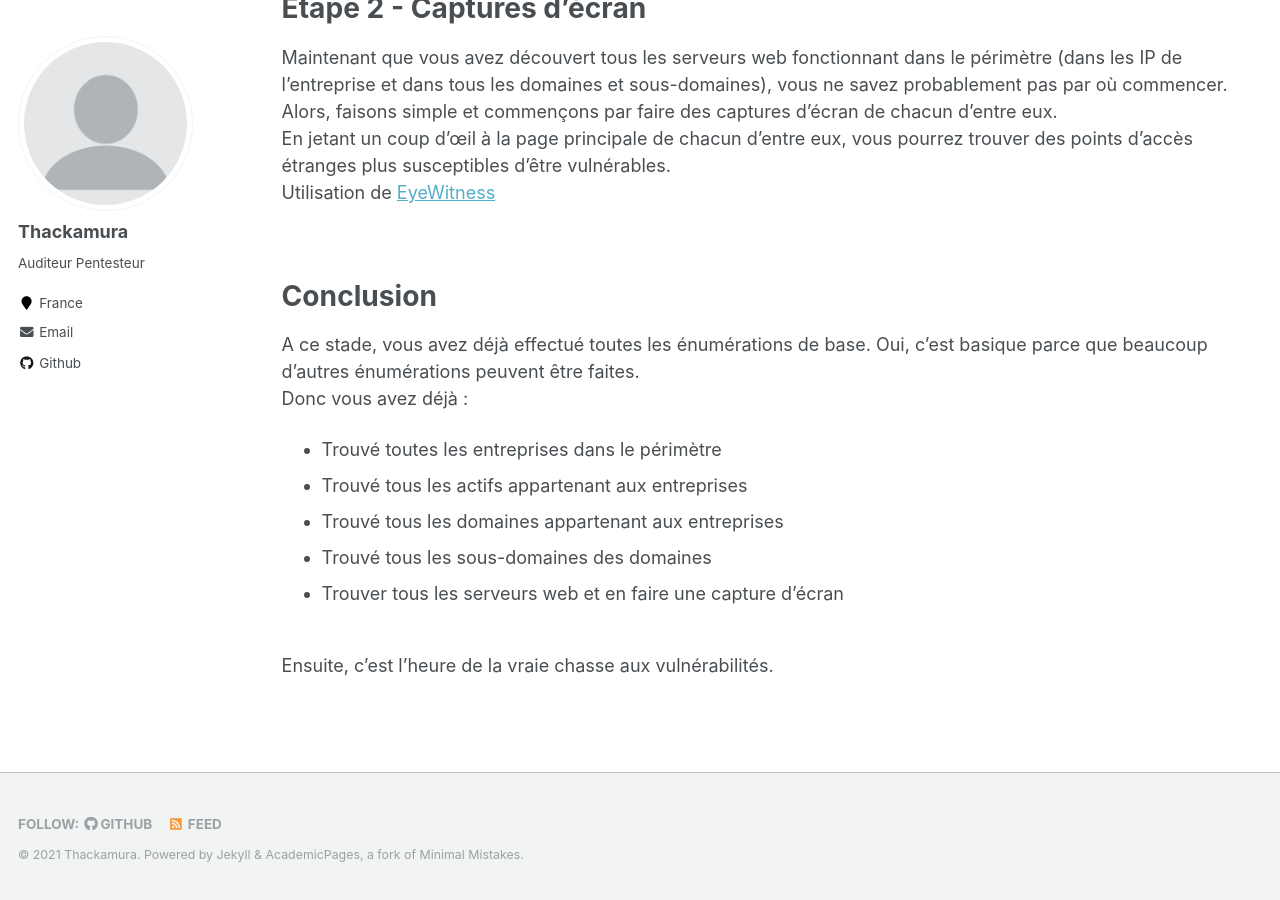
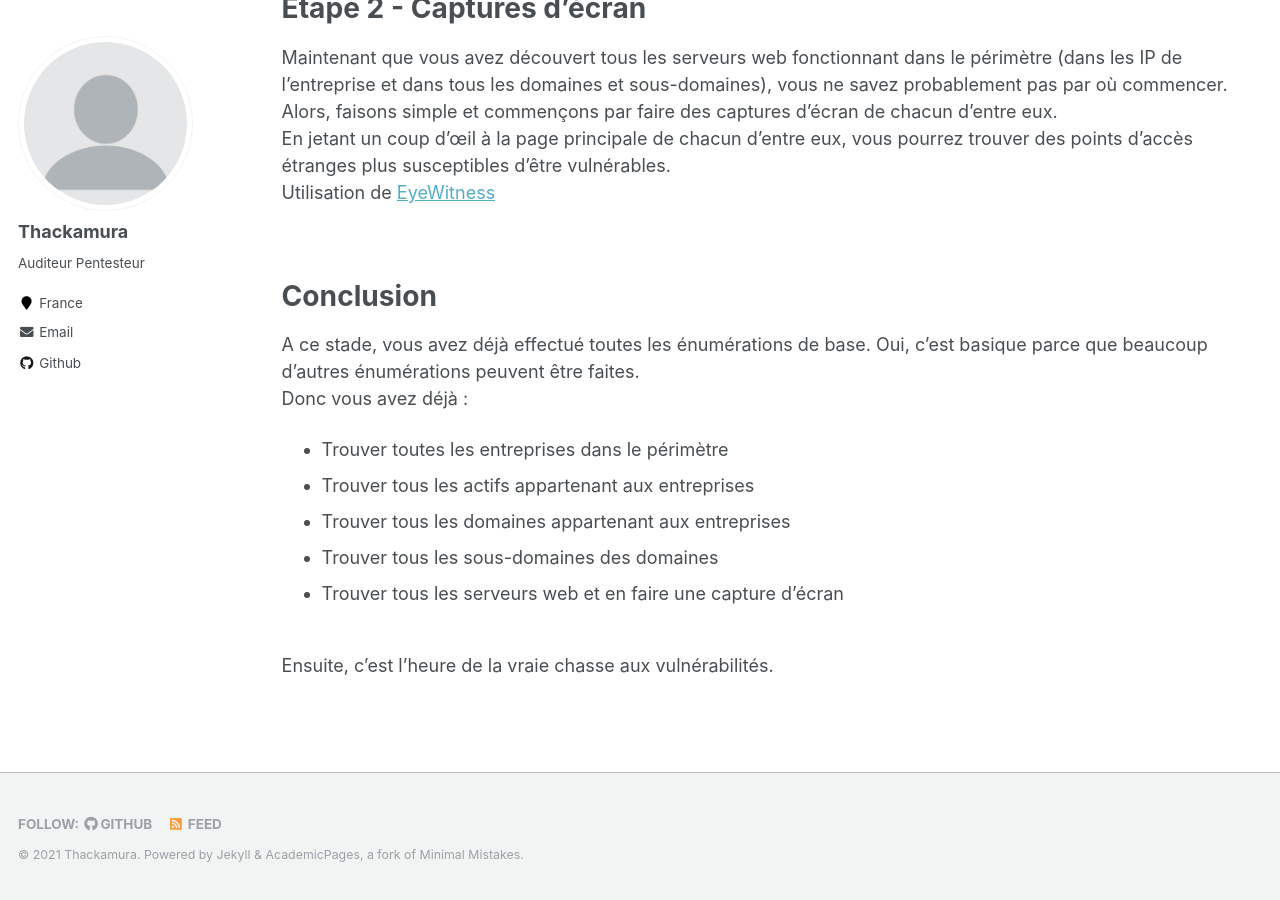
Before and after one commit to thackamura/thackamura.github.io, a Jekyll site: the page built from _pages/Bug_Bounty.md, in a window 1280 px wide and 900 px high, scrolled down 4267 px. Built offline with Jekyll 4.4.1, drawn with Linux system fonts in a browser that asks for light colours.

Commit message:
Update Bug_Bounty.md

```diff
--- a/_pages/Bug_Bounty.md
+++ b/_pages/Bug_Bounty.md
@@ -148,10 +148,10 @@ Conclusion
 A ce stade, vous avez déjà effectué toutes les énumérations de base. Oui, c'est basique parce que beaucoup d'autres énumérations peuvent être faites.
 <br/>Donc vous avez déjà :
 
-* Trouvé toutes les entreprises dans le périmètre
-* Trouvé tous les actifs appartenant aux entreprises
-* Trouvé tous les domaines appartenant aux entreprises
-* Trouvé tous les sous-domaines des domaines
+* Trouver toutes les entreprises dans le périmètre
+* Trouver tous les actifs appartenant aux entreprises
+* Trouver tous les domaines appartenant aux entreprises
+* Trouver tous les sous-domaines des domaines
 * Trouver tous les serveurs web et en faire une capture d'écran
 
 <br/>Ensuite, c'est l'heure de la vraie chasse aux vulnérabilités.
```
